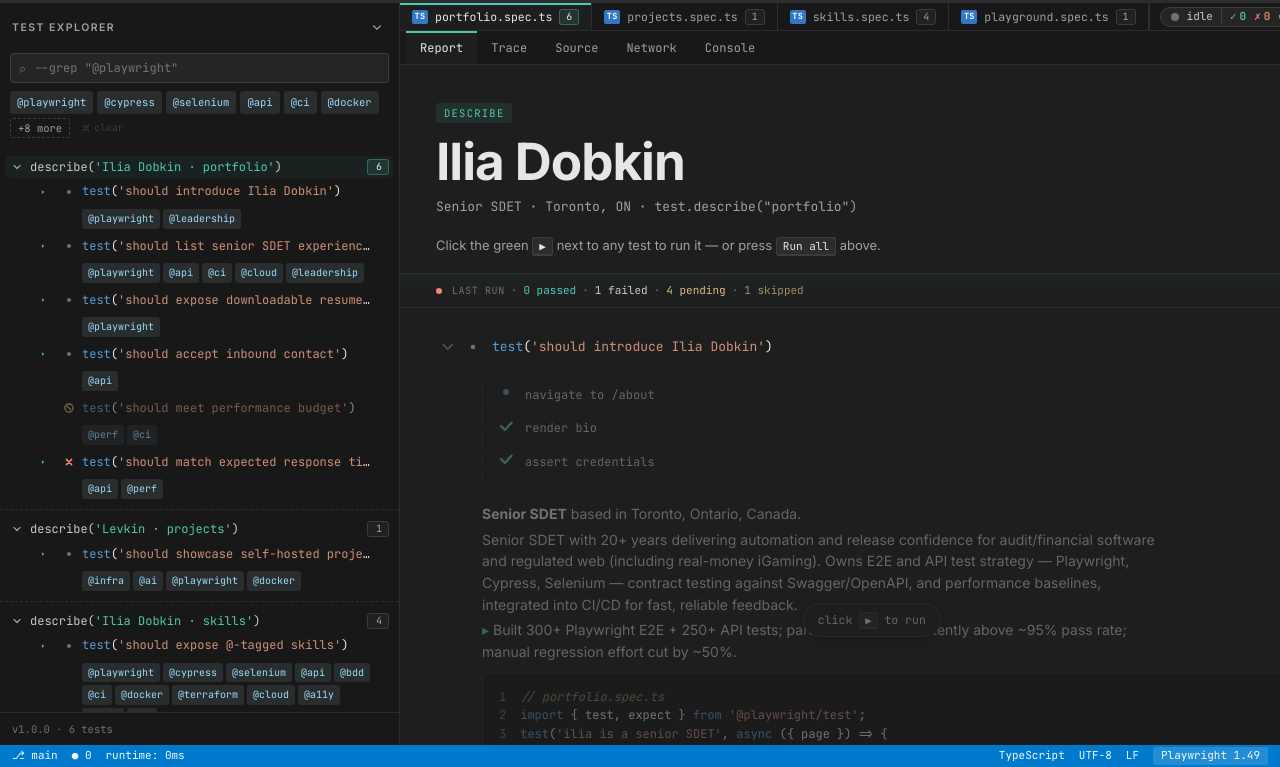
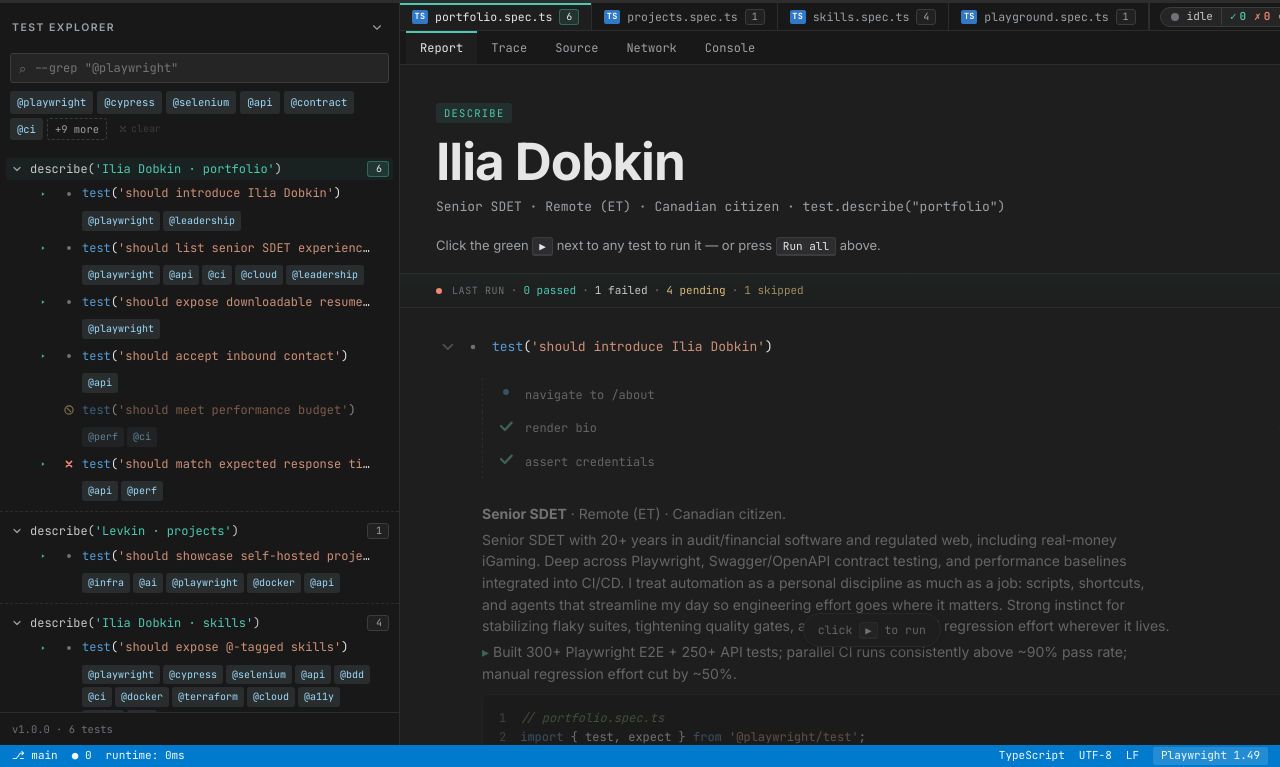
Before and after one commit to Gitilia/sdetProfile, a website: page index.html in a window 1280 px wide. Shown: the part 33-800 px from the top of the page. Drawn offline with Linux system fonts and the light colour scheme.

Commit message:
Update portfolio content, resume, and add deploy scripts
- Location/work auth updates across data, HTML, and app
- Swap resume PDF to DobkinResume26
- Refresh experience bullets, projects, and skills
- Add deploy/ with Caddyfile snippet, LXC setup, and update scripts

Co-authored-by: Cursor <cursoragent@cursor.com>

```diff
--- a/index.html
+++ b/index.html
@@ -134,7 +134,7 @@
         <div class="hero">
           <div class="hero__tag">describe</div>
           <h1 class="hero__title">Ilia Dobkin</h1>
-          <p class="hero__sub">Senior SDET · Toronto, ON · <span class="mono">test.describe("portfolio")</span></p>
+          <p class="hero__sub">Senior SDET · Remote (ET) · Canadian citizen · <span class="mono">test.describe("portfolio")</span></p>
           <p class="hero__hint">Click the green <span class="kbd">▶</span> next to any test to run it — or press <span class="kbd">Run all</span> above.</p>
         </div>
         <!-- Tiny run-history banner above the results list. Pulls the eye to
--- a/js/app.js
+++ b/js/app.js
@@ -993,13 +993,13 @@
   const HEROES = {
     portfolio: {
       title: 'Ilia Dobkin',
-      sub:   'Senior SDET · Toronto, ON · <span class="mono">test.describe("portfolio")</span>',
+      sub:   'Senior SDET · Remote (ET) · Canadian citizen · <span class="mono">test.describe("portfolio")</span>',
       hint:  'Click the green <span class="kbd">▶</span> next to any test to run it — or press <span class="kbd">Run all</span> above.',
     },
     projects: {
       title: 'Projects',
       sub:   'Self-hosted infrastructure & code · <span class="mono">test.describe("projects")</span>',
-      hint:  'Run the test below to surface Levkin homelab, MCP server, and local-AI assistant cards.',
+      hint:  'Run the test below to surface homelab, sdetProfile, Atlas voice agent, AtAnyRate, and LLM Council cards.',
     },
     skills: {
       title: 'Skills & Capabilities',
--- a/js/data.js
+++ b/js/data.js
@@ -4,20 +4,21 @@ window.PORTFOLIO = {
     first: "Ilia",
     last: "Dobkin",
     title: "Senior SDET",
-    location: "Toronto, Ontario, Canada",
+    location: "Remote (ET)",
+    workAuth: "Canadian citizen",
     email: "idobkin@gmail.com",
     linkedin: "https://www.linkedin.com/in/idobkin/",
     gitea: "https://git.levkin.ca",
     site: "https://iliadobkin.com",
     blurb:
-      "Senior SDET with 20+ years delivering automation and release confidence for audit/financial software and regulated web (including real-money iGaming). Owns E2E and API test strategy — Playwright, Cypress, Selenium — contract testing against Swagger/OpenAPI, and performance baselines, integrated into CI/CD for fast, reliable feedback.",
+      "Senior SDET with 20+ years in audit/financial software and regulated web, including real-money iGaming. Deep across Playwright, Swagger/OpenAPI contract testing, and performance baselines integrated into CI/CD. I treat automation as a personal discipline as much as a job: scripts, shortcuts, and agents that streamline my day so engineering effort goes where it matters. Strong instinct for stabilizing flaky suites, tightening quality gates, and removing manual regression effort wherever it lives.",
     headline:
-      "Built 300+ Playwright E2E + 250+ API tests; parallel CI runs consistently above ~95% pass rate; manual regression effort cut by ~50%.",
+      "Built 300+ Playwright E2E + 250+ API tests; parallel CI runs consistently above ~90% pass rate; manual regression effort cut by ~50%.",
   },
 
   // Master tag palette — used for the filter bar at top of sidebar
   tags: [
-    "@playwright","@cypress","@selenium","@api","@ci","@docker","@terraform",
+    "@playwright","@cypress","@selenium","@api","@contract","@ci","@docker","@terraform",
     "@cloud","@a11y","@perf","@bdd","@ai","@infra","@leadership"
   ],
 
@@ -79,11 +80,12 @@ window.PORTFOLIO = {
         id: "projects",
         spec: "projects",
         title: 'should showcase self-hosted projects',
-        tags: ["@infra","@ai","@playwright","@docker"],
+        tags: ["@infra","@ai","@playwright","@docker","@api"],
         duration: 680,
         steps: [
           { kind: "ok", title: 'discover proxmox homelab', dur: 120 },
-          { kind: "ok", title: 'validate MCP server',      dur: 80 },
+          { kind: "ok", title: 'load atlas voice agent',   dur: 92 },
+          { kind: "ok", title: 'verify llm council fan-out', dur: 80 },
         ],
         render: renderProjects
       },
@@ -209,16 +211,18 @@ window.PORTFOLIO = {
   experience: [
     {
       company: "Niyasoft Canada Inc.",
-      role: "Senior QA Automation Engineer",
+      role: "Senior Quality Assurance Automation Engineer",
       when: "Aug 2023 – Apr 2026",
       where: "Vaughan, ON · remote · full-time",
+      stack: "Playwright, TypeScript, GitHub Actions, PostgreSQL, GCP",
       bullets: [
-        "Built & maintained 300+ Playwright E2E tests and 250+ API/integration tests plus performance suites for a regulated online-casino platform; coverage spanned happy-path, negative, workflow, page-navigation, and network request/response checks across payments, wallet/cashier, game/lobby, and back-office flows — cutting manual regression effort by ~50%.",
-        "Stabilized the Playwright suite by replacing brittle waits with deterministic patterns and improving environment readiness, keeping daily pass rates consistently above ~95% across parallel CI stages.",
-        "Validated responsible-gaming end-to-end — deposit/loss/session limits, self-exclusion, cooling-off, reality checks — supporting compliance posture across licensed wagering markets.",
-        "Ran compliance-sensitive geo-eligibility scenarios with audit-friendly logging; traceability artifacts available for licensing reviews on demand.",
-        "Optimized GitHub Actions pipelines (regression, functional, component, smoke) with parallelized stages and daily PR cadence on a high-availability real-money stack.",
-        "Monitored GCP metrics and validated PostgreSQL-backed data integrity; prevented sev-1 incidents by catching performance regressions before release."
+        "Built and maintained 300+ Playwright E2E tests and 250+ API/integration tests plus performance suites for a regulated online-casino platform; coverage spanned happy-path, negative, workflow, page-navigation, and network request/response checks across payments, wallet/cashier, game/lobby, and back-office flows — cutting manual regression effort by ~50% and catching regressions earlier in the pipeline.",
+        "Stabilized the Playwright suite by replacing brittle waits with deterministic patterns and improving environment readiness; reduced flaky-test noise and maintained daily pass rates above ~90% across parallel CI stages.",
+        "Validated responsible gaming and player protection end-to-end — deposit/loss/session limits, self-exclusion, cooling-off, reality checks — supporting compliance posture across licensed wagering markets.",
+        "Ran compliance-sensitive scenarios for geo-eligibility with audit-friendly logging; traceability artifacts available for licensing reviews on demand.",
+        "Optimized GitHub Actions pipelines (regression, functional, component, smoke) with parallelized stages and daily PR/review cadence, keeping feedback time short on a high-availability real-money stack.",
+        "Monitored GCP metrics and alerts for API reliability; validated PostgreSQL-backed data integrity and prevented sev-1 incidents by catching performance regressions before release.",
+        "Authored and enforced Swagger/OpenAPI contract tests against backend microservices, catching breaking schema changes before they reached downstream consumers."
       ]
     },
     {
@@ -226,10 +230,11 @@ window.PORTFOLIO = {
       role: "Software Development Engineer in Test (SDET)",
       when: "Jun 2022 – Jul 2023",
       where: "Toronto, ON · remote · contract",
+      stack: "Cypress, JavaScript, Bitbucket CI, Swagger/OpenAPI, Ansible",
       bullets: [
-        "Built Cypress E2E and API suites (Swagger/OpenAPI) from scratch across core product flows; enabled every-commit CI checks and cut manual regression time ~40% per release.",
+        "Built Cypress E2E and API suites (Swagger/OpenAPI) from scratch across core product flows, including shared test data builders and fixture libraries — enabling every-commit CI checks and cutting manual regression time ~40% per release.",
         "Introduced AODA/WCAG accessibility checks (alt text, keyboard nav, contrast) into Bitbucket CI gates, preventing accessibility regressions across web and mobile releases.",
-        "Automated test-environment provisioning with Ansible — disposable, repeatable setups that shortened spin-up and eliminated pre-regression drift.",
+        "Automated test-environment provisioning with Ansible — disposable, repeatable setups that shortened spin-up time and eliminated pre-regression drift.",
         "Partnered with engineering and product on defect triage, risk-based prioritization, and pragmatic quality gates without blocking incremental delivery."
       ]
     },
@@ -238,9 +243,11 @@ window.PORTFOLIO = {
       role: "QA Automation Developer",
       when: "Sep 2021 – May 2022",
       where: "Calgary, AB · remote · contract",
+      stack: "SpecFlow, Gherkin, C#, .NET, Azure, Docker, SQL Server",
       bullets: [
-        "Maintained 3,500+ SpecFlow/Gherkin scenarios with C# in .NET/Azure; owned flaky-test triage and kept daily build stability above ~90%.",
-        "Practiced left-shift QA in a large Agile team — co-authored scenarios with developers early in the sprint, tightening Given/When/Then clarity.",
+        "Mentored developers on testable design and BDD best practices, improving scenario quality and reducing review churn on test PRs.",
+        "Maintained 3,500+ SpecFlow/Gherkin scenarios with C# in .NET/Azure, owning flaky-test triage and keeping daily build stability above ~90% across the suite.",
+        "Caught defects earlier and tightened Given/When/Then clarity by co-authoring scenarios with developers early in the sprint, shortening feedback from story to green build in a large Agile team (left-shift QA).",
         "Stood up Docker-based local and CI-aligned test environments; used SQL Server for data setup, assertions, and traceability across integrated warehouse-automation workflows."
       ]
     },
@@ -249,12 +256,14 @@ window.PORTFOLIO = {
       role: "Senior Software Developer",
       when: "Oct 2020 – Aug 2021",
       where: "Vaughan, ON · remote · contract",
+      stack: "Playwright, GitLab CI/CD, Terraform, AWS S3, Grafana",
       bullets: [
-        "Built reusable Playwright building blocks with deterministic patterns, eliminating arbitrary waits and measurably reducing suite flakiness.",
+        "Built reusable Playwright patterns that replaced arbitrary waits, measurably reducing suite flakiness and stabilizing CI runs.",
         "Audited and refactored legacy test and UI code; documented testing strategy and shared patterns across the team.",
-        "Optimized GitLab CI/CD pipelines; piped test and pipeline metrics into Grafana dashboards for release visibility.",
+        "Optimized GitLab CI/CD pipelines for speed and reliability; piped test and pipeline metrics into Grafana dashboards for release visibility.",
         "Provisioned AWS (S3) environments with Terraform, validated end-to-end, and promoted to dev via the team's release procedure.",
-        "Ongoing: self-hosted infrastructure lab and local-GPU AI assistant under the Levkin brand — see Projects."
+        "Introduced page object patterns and shared utility layer that cut new-test authoring time and improved cross-team consistency.",
+        "Ongoing: self-hosted infrastructure lab and local-GPU AI projects — see Projects section."
       ]
     },
     {
@@ -262,10 +271,10 @@ window.PORTFOLIO = {
       role: "Senior Software Developer",
       when: "Aug 2019 – Aug 2020",
       where: "Calgary, AB · remote · contract",
+      stack: "CaseWare/CaseView, build automation, scripting",
+      earlier: true,
       bullets: [
-        "Owned CaseWare/CaseView template delivery including compliance updates, standards-driven releases, and documentation for internal and client use.",
-        "Reviewed software for improvements and implemented recommendations; collaborated with support on reported issues.",
-        "Automated build and packaging workflows, compressing ~8 hours of manual release effort to under 2 minutes per cycle."
+        "CaseWare/CaseView template delivery with build/packaging scripts that cut release effort from ~8 hours to under 2 minutes."
       ]
     },
     {
@@ -273,9 +282,10 @@ window.PORTFOLIO = {
       role: "Senior Application Developer 2",
       when: "Aug 2017 – Jun 2019",
       where: "Toronto, ON · remote · full-time",
+      stack: "C#, .NET Core, Selenium, Cucumber, Jenkins, Azure DevOps",
+      earlier: true,
       bullets: [
-        "Developed and maintained C#, .NET, .NET Core applications integrating with CaseWare/CaseView; extended with JavaScript where specs required.",
-        "Contributed automation strategy and hands-on Selenium/Cucumber work; managed Jenkins triggers, Cucumber reporting, and Azure DevOps pipelines."
+        ".NET development on CaseWare/CaseView with Selenium/Cucumber automation across Jenkins and Azure DevOps pipelines."
       ]
     },
     {
@@ -283,60 +293,68 @@ window.PORTFOLIO = {
       role: "Software Developer",
       when: "Aug 2006 – Jun 2017",
       where: "Toronto, ON · hybrid · full-time",
+      stack: "C#, .NET, SQL Server, SilkTest, Agile/Scrum",
+      earlier: true,
       bullets: [
-        "Delivered features, defect fixes, and client templates (JavaScript, HTML, YUI, jQuery, CSS) for global financial/audit systems; automated validation with SilkTest.",
-        "Mentored junior developers on conventions, debugging, and code review; built reusable JS libraries; Agile Scrum, Jira, Git."
+        "11 years of feature development, client templates, and SilkTest automation for global audit/financial systems; mentored juniors."
       ]
     },
     {
       company: "ROLI Consulting",
       role: "Web/Application Developer",
       when: "Jan 2001 – Jul 2012",
-      where: "Vaughan, ON · remote · part-time",
+      where: "Vaughan, ON · remote · contract",
+      stack: "Python, Twilio API, multi-stack web",
+      earlier: true,
       bullets: [
-        "Voice broadcasting and SMS service (Python, Twilio API); websites across multiple stacks; technical consulting for nonprofits and SMBs."
-      ]
-    },
-    {
-      company: "Earlier Career — Kaboose · Coutts · EDS/Scotiabank",
-      role: "QA Automation · Java Developer · ETL Co-op",
-      when: "May 2005 – Aug 2006",
-      where: "Toronto, ON",
-      bullets: [
-        "QA automation with QTP/Quality Center, cross-browser and end-to-end testing, and UAT support (Kaboose); Java/J2EE development (Coutts); Informatica ETL co-op on AIX/DB2 (EDS/Scotiabank)."
+        "Voice/SMS broadcasting service plus multi-stack web and technical consulting for nonprofits and SMBs."
       ]
     }
   ],
 
   skills: [
-    { name: "Test automation: Playwright, Cypress, Selenium, SilkTest; UI, API, mobile, cross-browser; POM, BDD", level: 96, tags: ["@playwright","@cypress","@selenium","@bdd","@api"] },
-    { name: "Languages: TypeScript, JavaScript, C#, Python, Java, Bash/Shell", level: 92, tags: [] },
-    { name: "Frameworks & runtimes: .NET (.NET Core, ASP.NET), Node.js, Spring Boot; markup: HTML/CSS", level: 90, tags: [] },
-    { name: "CI/CD & DevOps: GitHub Actions, GitLab, Bitbucket, Jenkins, Azure DevOps; Git, Terraform, Ansible, Docker", level: 92, tags: ["@ci","@docker","@terraform"] },
-    { name: "Cloud & infra: AWS, Azure, GCP; Linux administration, Proxmox, Caddy, TrueNAS", level: 84, tags: ["@cloud","@infra"] },
-    { name: "Observability & performance: Grafana, Prometheus, Sentry, DataDog, Artillery, k6, JMeter", level: 86, tags: ["@perf"] },
-    { name: "Data & domain: PostgreSQL, SQL Server, MySQL, DB2; CaseWare/CaseView, audit & financial software", level: 78, tags: [] },
-    { name: "QA practices: BDD (SpecFlow, Cucumber), API testing (Postman, OpenAPI), accessibility (AODA/WCAG), risk-based testing, flaky-suite stabilization", level: 90, tags: ["@bdd","@a11y","@api"] },
-    { name: "Leadership & collaboration: mentoring, test strategy & docs, partnering with product/engineering on release risk and pragmatic gates", level: 84, tags: ["@leadership"] },
-    { name: "AI & LLM tooling: Cursor, local LLM, MCP servers, Copilot, Claude Code, Perplexity; GenAI-assisted test design", level: 82, tags: ["@ai"] },
-    { name: "Tooling & workflows: code review, trunk-based, feature flags, canary releases, observability-driven debugging", level: 78, tags: ["@ci"] },
+    { name: "**Test automation**: Playwright, Cypress, Selenium, SilkTest; UI, API, mobile, cross-browser; page object model, BDD", level: 96, tags: ["@playwright","@cypress","@selenium","@bdd","@api"] },
+    { name: "**Domains**: regulated iGaming (real-money), audit & financial software, warehouse automation, accessibility-compliant web (AODA/WCAG)", level: 88, tags: ["@a11y"] },
+    { name: "**Languages & frameworks**: TypeScript, JavaScript, C#, .NET, Python, Java, Bash/Shell, Node.js, ASP.NET, Spring Boot, HTML/CSS", level: 92, tags: [] },
+    { name: "**CI/CD & DevOps**: GitHub Actions, GitLab, Bitbucket, Jenkins, Azure DevOps; Git, Terraform, Ansible, Docker, SonarQube, self-hosted runners", level: 92, tags: ["@ci","@docker","@terraform"] },
+    { name: "**Cloud & infra**: AWS (Lambda, S3), Azure, GCP; Linux administration, Proxmox, Caddy, TrueNAS, Vaultwarden", level: 84, tags: ["@cloud","@infra"] },
+    { name: "**Observability & performance**: Grafana, Prometheus, Sentry, DataDog, Artillery, k6, JMeter, metrics & logging", level: 86, tags: ["@perf"] },
+    { name: "**Data & domain**: PostgreSQL, SQL Server, MySQL, DB2, Informatica/ETL", level: 78, tags: [] },
+    { name: "**QA testing types**: unit, integration, regression, smoke, exploratory, load, stress, end-to-end; API testing (Postman); accessibility (AODA/WCAG); contract testing (Swagger/OpenAPI)", level: 90, tags: ["@api","@a11y","@contract","@perf"] },
+    { name: "**QA process**: BDD, risk-based prioritization, defect triage, quality gates, flaky-suite stabilization, shift-left QA, Agile/Scrum, Jira", level: 88, tags: ["@bdd","@leadership"] },
+    { name: "**AI & LLM tooling**: AI-assisted engineering with Cursor and Claude Code; privacy-first local LLM usage; MCP servers and agent-based automation; GenAI-assisted test design and refactors", level: 82, tags: ["@ai"] },
   ],
 
   projects: [
     {
-      name: "Levkin — Self-Hosted Infrastructure Lab",
+      name: "Self-Hosted Infrastructure Lab",
       tags: ["@infra","@docker","@ci"],
-      desc: "Proxmox-based homelab (VMs/LXC) running Gitea + CI runners, Vaultwarden, Vikunja, Uptime Kuma, Mailcow, Listmonk, n8n, SonarQube — provisioned via Ansible with Caddy edge TLS and TrueNAS backups. Full Linux admin: multi-domain DNS, firewall hardening, monitoring, repeatable deploys. Patterns directly informed production DevOps decisions in later roles."
+      stack: "Proxmox, Ansible, Caddy, TrueNAS, Gitea, SonarQube",
+      desc: "Proxmox homelab (VMs/LXC) with Gitea, CI runners, Vaultwarden, Uptime Kuma, Mailcow, SonarQube — Ansible-provisioned, Caddy TLS, TrueNAS backups; patterns directly informed production DevOps decisions."
     },
     {
-      name: "Levkin — Privacy-First Local AI Assistant",
-      tags: ["@ai","@infra"],
-      desc: "Tool-using assistant wired into mail & calendars (triage, drafts, scheduling) on local GPU inference — prompts and context stay on-LAN, no SaaS LLMs. Composable with homelab identity, TLS, secrets, and automation so event-driven workflows hand off without third-party model APIs."
+      name: "sdetProfile — Portfolio as Playwright Report",
+      tags: ["@playwright","@a11y"],
+      stack: "HTML, CSS, vanilla JS, Playwright (tests), ESLint, Stylelint",
+      desc: "Zero-framework personal portfolio styled as a Playwright test runner — sidebar explorer, editor tabs, trace/network/source panels, tag filtering, keyboard shortcuts, and theme cycling (dark/light/WCAG AAA); 37 real Playwright specs verify the live site."
     },
     {
-      name: "Levkin — Playwright MCP Server",
-      tags: ["@ai","@playwright"],
-      desc: "MCP server developers use from Cursor and other MCP-capable assistants while writing Playwright tests — surfaces selectors, fixtures, and in-repo conventions so generated specs stay aligned with team patterns."
+      name: "Atlas — Local Voice Agent",
+      tags: ["@ai","@infra","@playwright"],
+      stack: "Python, MCP, ASR/TTS, local LLM (RTX), Playwright",
+      desc: "Privacy-focused home voice assistant with on-device AI transcription and tool use — Python, local GPU inference, no third-party model APIs; wired into calendar and home automation."
+    },
+    {
+      name: "AtAnyRate — Event-Driven Pricing",
+      tags: ["@playwright","@api","@docker"],
+      stack: "Python, Playwright, Telegram Bot API, Ticketmaster/SeatGeek APIs, Docker",
+      desc: "Python app that identifies Toronto events likely to spike Airbnb demand, sends Telegram alerts, and optionally adjusts nightly prices via Playwright browser automation."
+    },
+    {
+      name: "LLM Council — Multi-Model Chat UI",
+      tags: ["@ai"],
+      stack: "Python, FastAPI, httpx, React, Vite, Ollama/vLLM",
+      desc: "Local web UI that fans each prompt to multiple LLMs and presents side-by-side responses — Python backend, diverse model voting for higher-confidence answers."
     }
   ],
 
@@ -352,7 +370,7 @@ window.PORTFOLIO = {
   metrics: [
     { label: "Playwright E2E tests authored", value: "300+" },
     { label: "API / integration tests",        value: "250+" },
-    { label: "Parallel CI daily pass rate",    value: "≈ 95%+" },
+    { label: "Parallel CI daily pass rate",    value: "≈ 90%+" },
     { label: "Manual regression reduction",    value: "≈ 50%" },
     { label: "SpecFlow scenarios maintained",  value: "3,500+" },
     { label: "Years shipping software",        value: "20+" }
@@ -392,9 +410,10 @@ function _tags(arr){ return `<div class="card__tags">${arr.map(t=>`<span class="
 
 function renderAbout(){
   const p = PORTFOLIO.person;
+  const authSuffix = p.workAuth ? ` · ${_esc(p.workAuth)}` : '';
   return `
     <div class="block">
-      <p><strong>${p.title}</strong> based in ${p.location}.</p>
+      <p><strong>${p.title}</strong> · ${_esc(p.location)}${authSuffix}.</p>
       <p>${p.blurb}</p>
       <p><em style="color:var(--accent);font-style:normal">▸</em> ${p.headline}</p>
       <div class="snippet"><div class="ln">1
@@ -413,12 +432,27 @@ function renderAbout(){
 }
 
 function renderExperience(){
+  const exp = PORTFOLIO.experience;
+  let earlierEmitted = false;
   return `<div class="block">${
-    PORTFOLIO.experience.map((e)=>`
+    exp.map((e)=>{
+      let header = '';
+      if (e.earlier && !earlierEmitted) {
+        earlierEmitted = true;
+        header = `<h4 style="margin-top:18px;letter-spacing:.04em;color:var(--text-3);font-family:var(--font-mono);font-size:12px;text-transform:uppercase">// earlier career — 2001 – 2020</h4>`;
+      }
+      const meta = [e.role, e.when, e.where].filter(Boolean).map(_esc).join(' · ');
+      const stack = e.stack
+        ? `<p style="font-family:var(--font-mono);font-size:11px;color:var(--text-4);margin:0 0 6px;line-height:1.5"><span style="color:var(--accent)">stack:</span> ${_esc(e.stack)}</p>`
+        : '';
+      return `
+      ${header}
       <h4>${_esc(e.company)}</h4>
-      <p style="font-family:var(--font-mono);font-size:11.5px;color:var(--text-3);margin:2px 0 8px;line-height:1.45">${_esc(e.role)} · ${_esc(e.when)} · ${_esc(e.where)}</p>
+      ${meta ? `<p style="font-family:var(--font-mono);font-size:11.5px;color:var(--text-3);margin:2px 0 4px;line-height:1.45">${meta}</p>` : ''}
+      ${stack}
       <ul>${e.bullets.map(b=>`<li>${_esc(b)}</li>`).join('')}</ul>
-    `).join('')
+    `;
+    }).join('')
   }</div>`;
 }
 
@@ -443,6 +477,7 @@ function renderProjects(){
     PORTFOLIO.projects.map(p=>`
       <div class="card">
         <h5>${_esc(p.name)}</h5>
+        ${p.stack ? `<p style="font-family:var(--font-mono);font-size:11px;color:var(--text-4);margin:2px 0 6px"><span style="color:var(--accent)">stack:</span> ${_esc(p.stack)}</p>` : ''}
         <p>${_esc(p.desc)}</p>
         ${_tags(p.tags)}
       </div>`).join('')
@@ -504,7 +539,7 @@ function renderContact(){
     <div class="contact-cell"><label>linkedin</label><a href="${p.linkedin}" target="_blank" rel="noopener">in/idobkin</a></div>
     <div class="contact-cell"><label>gitea (self-hosted)</label><a href="${p.gitea}" target="_blank" rel="noopener">git.levkin.ca</a></div>
     <div class="contact-cell"><label>site</label><a href="${p.site}" target="_blank" rel="noopener">iliadobkin.com</a></div>
-    <div class="contact-cell"><label>location</label>${p.location}</div>
+    <div class="contact-cell"><label>location</label>${_esc(p.location)}${p.workAuth ? ` · ${_esc(p.workAuth)}` : ''}</div>
   </div></div>`;
 }
 
```
Also changed, not shown: README.md, 5 other files.
